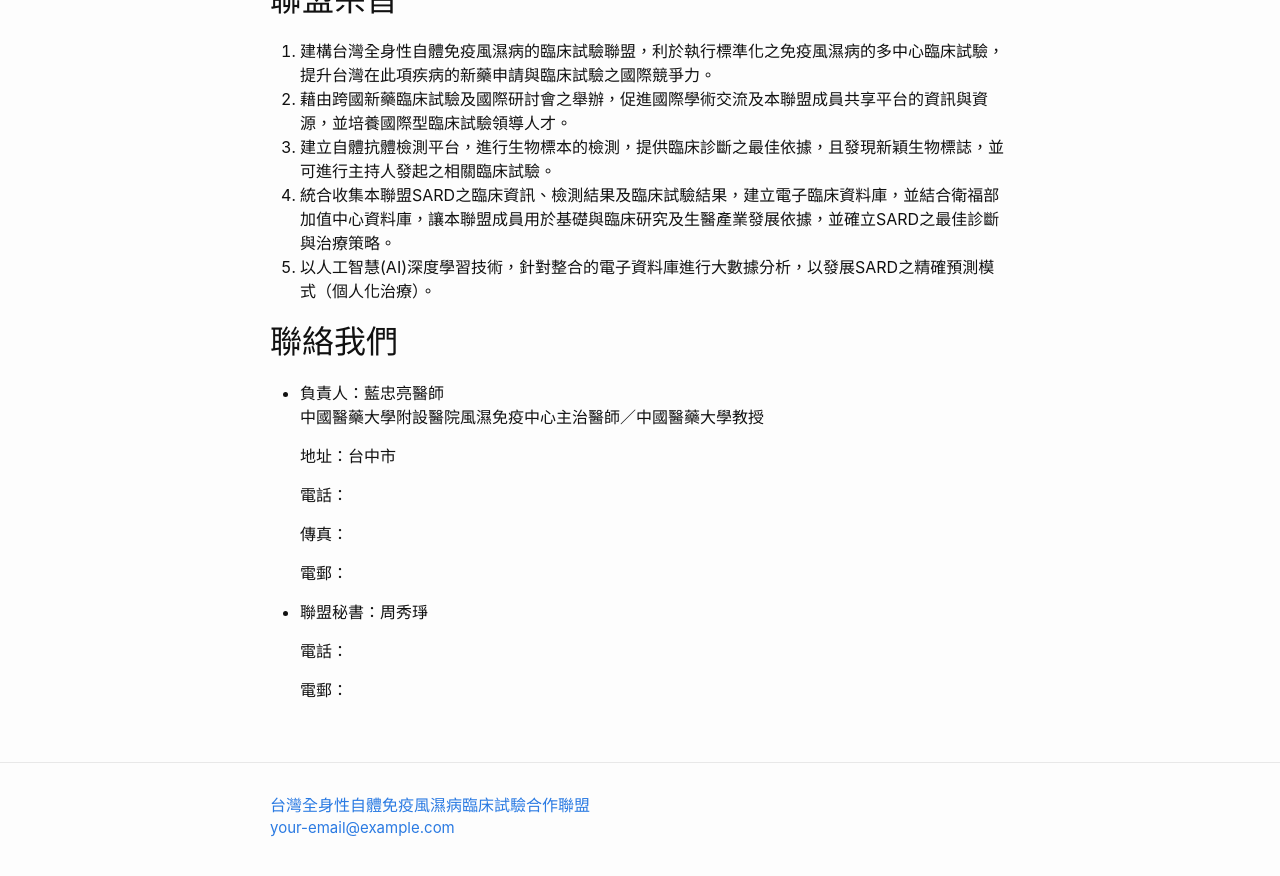
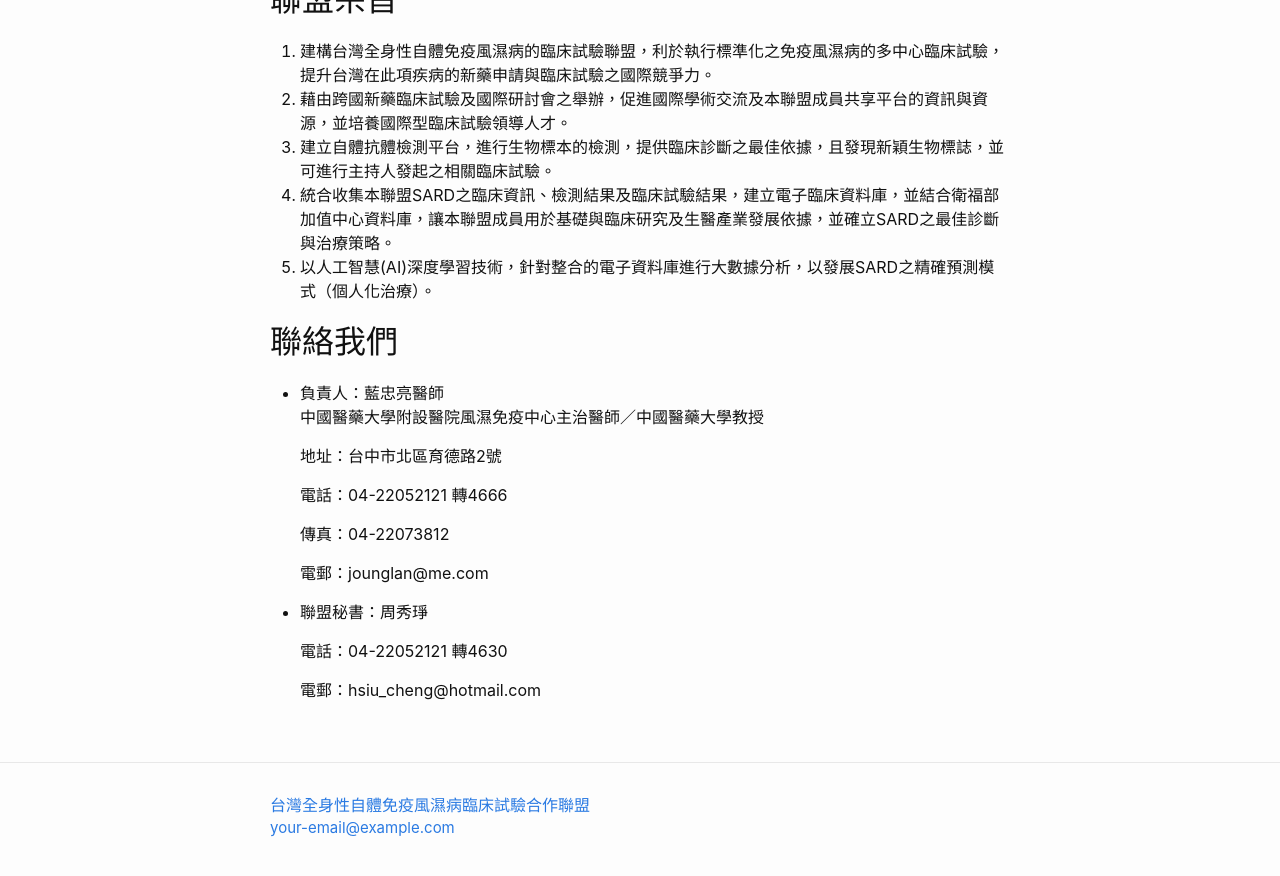
Before and after one commit to tctc-sard/tctc-sard, a Jekyll site: the page built from zh-TW/index.md, in a window 1280 px wide and 900 px high, scrolled down 741 px. Shown: the top 876 px of the window. Built offline with Jekyll 4.4.1, drawn with Linux system fonts in a browser that asks for light colours.

Commit message:
Updated index

```diff
--- a/zh-TW/index.md
+++ b/zh-TW/index.md
@@ -24,15 +24,15 @@ lang: zh-TW
 * 負責人：藍忠亮醫師
 <br/>中國醫藥大學附設醫院風濕免疫中心主治醫師／中國醫藥大學教授
 
-    地址：台中市
+    地址：台中市北區育德路2號
 
-    電話：
+    電話：04-22052121 轉4666
 
-    傳真：
+    傳真：04-22073812
 
-    電郵：
+    電郵：jounglan@me.com
 * 聯盟秘書：周秀琤
 
-  電話：
+  電話：04-22052121 轉4630
 
-  電郵：
+  電郵：hsiu_cheng@hotmail.com
```
